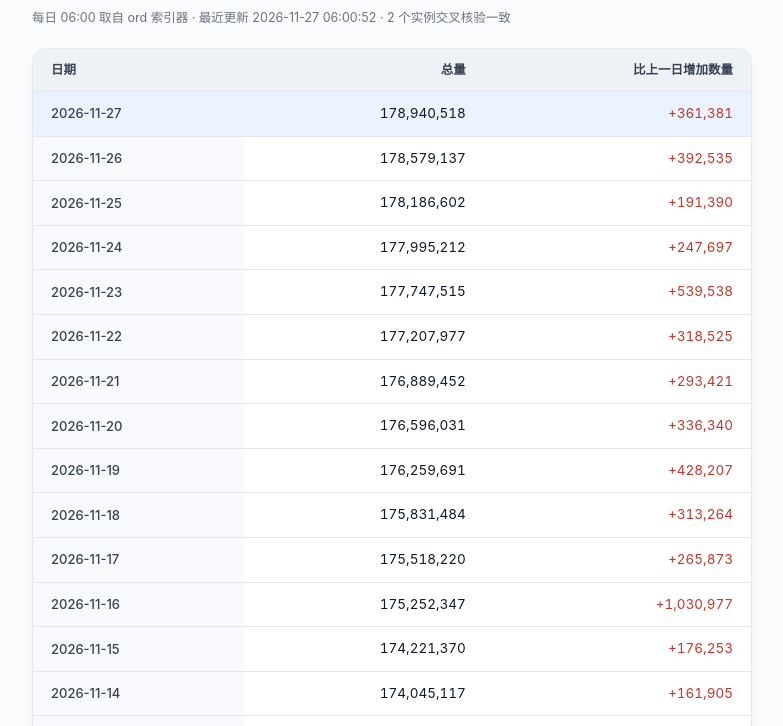
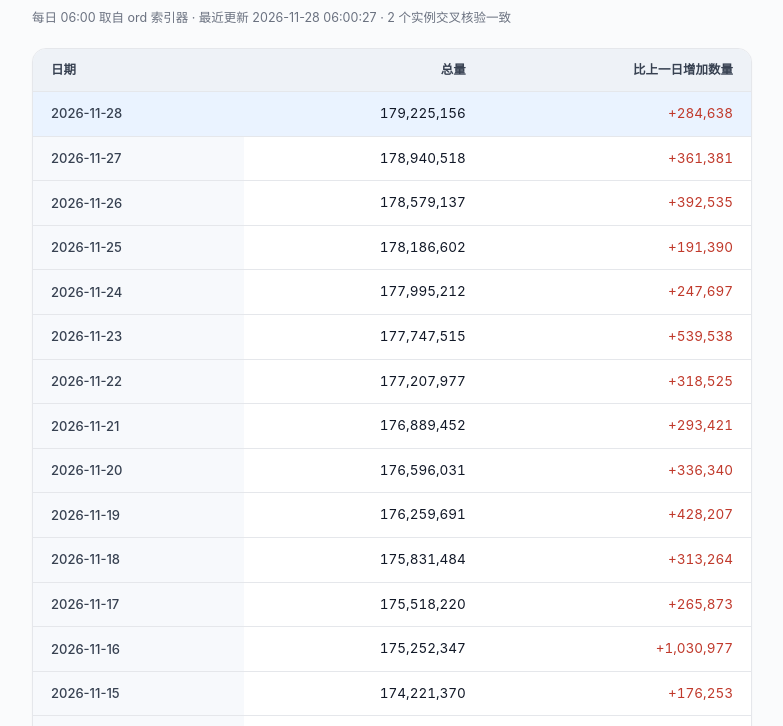
Before and after one commit to xxwsy/uncommon-goods, a plain HTML site: page index.html in a window 1280 px wide. Shown: the part 62-788 px from the top of the page, without its empty margins (248-1031 px from the left). Drawn offline with Linux system fonts and the light colour scheme.

Commit message:
Update daily mint totals (2026-11-28)

```diff
--- a/index.html
+++ b/index.html
@@ -31,10 +31,11 @@ tbody tr:hover th,tbody tr:hover td{background:#F3F7FC}
             background:#DCEBFA;color:#1D4ED8;font-size:11px;font-weight:500}
 </style></head><body><div class="wrap">
 <h1>UNCOMMON•GOODS 累计铸造总量</h1>
-<div class="sub">每日 06:00 取自 ord 索引器 · 最近更新 2026-11-27 06:00:52 · 2 个实例交叉核验一致</div>
+<div class="sub">每日 06:00 取自 ord 索引器 · 最近更新 2026-11-28 06:00:27 · 2 个实例交叉核验一致</div>
 <div class="card"><table>
 <thead><tr><th>日期</th><th>总量</th><th>比上一日增加数量</th></tr></thead>
-<tbody><tr class="latest"><th scope="row">2026-11-27</th><td class="num">178,940,518</td><td class="num"><span class="up">+361,381</span></td></tr>
+<tbody><tr class="latest"><th scope="row">2026-11-28</th><td class="num">179,225,156</td><td class="num"><span class="up">+284,638</span></td></tr>
+<tr><th scope="row">2026-11-27</th><td class="num">178,940,518</td><td class="num"><span class="up">+361,381</span></td></tr>
 <tr><th scope="row">2026-11-26</th><td class="num">178,579,137</td><td class="num"><span class="up">+392,535</span></td></tr>
 <tr><th scope="row">2026-11-25</th><td class="num">178,186,602</td><td class="num"><span class="up">+191,390</span></td></tr>
 <tr><th scope="row">2026-11-24</th><td class="num">177,995,212</td><td class="num"><span class="up">+247,697</span></td></tr>
```
